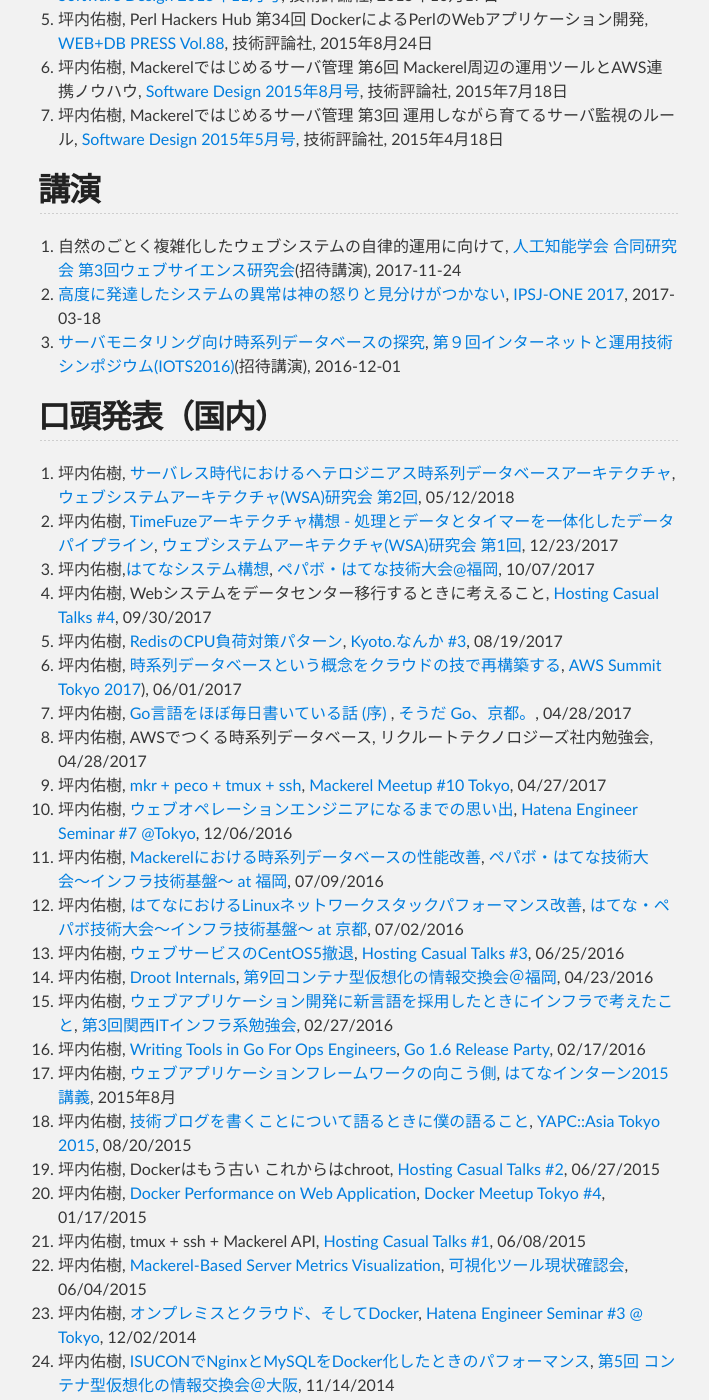
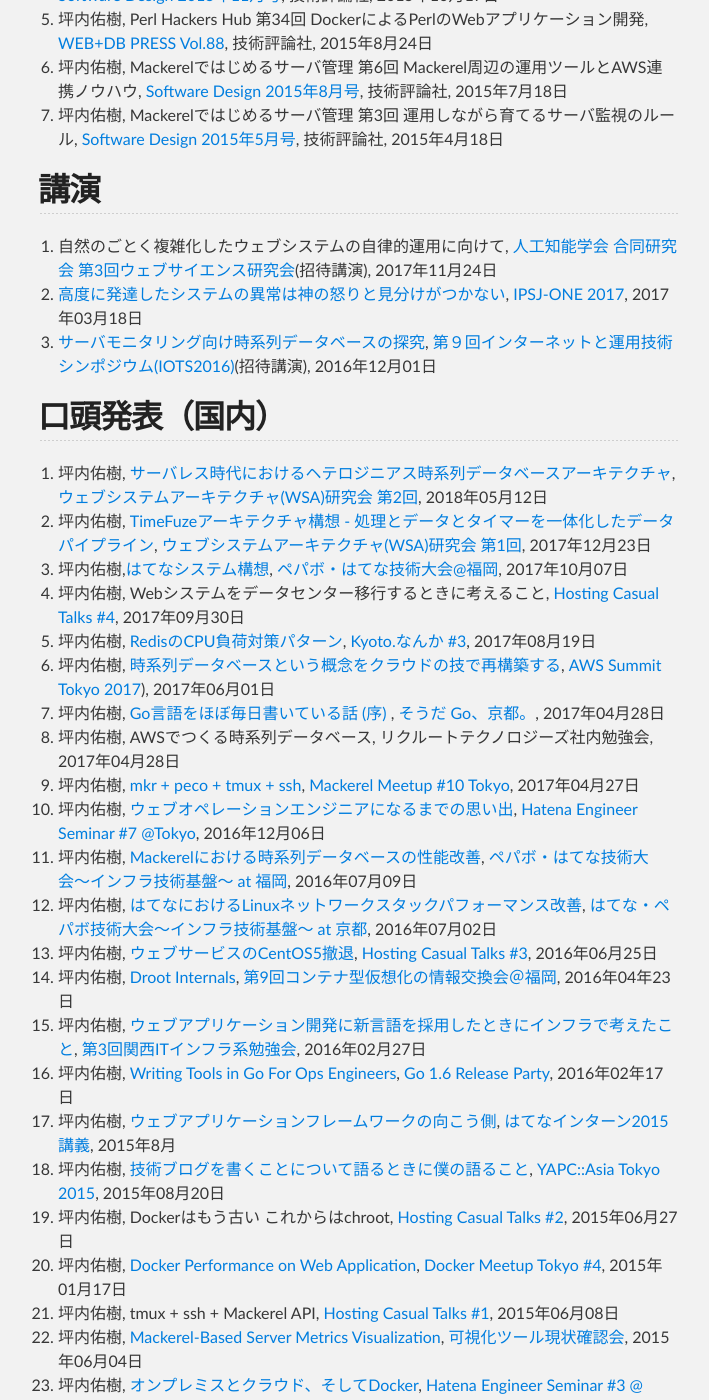
Before and after one commit to yuuki/yuuk.io, a Jekyll site: the page built from index.md, in a window 1280 px wide and 1400 px high, scrolled down 1842 px. Shown: the whole window, without its empty margins (282-991 px from the left). Built offline with Jekyll 4.4.1, drawn with Linux system fonts in a browser that asks for light colours; nearby versions of some CDN libraries; some of the changed text lies outside the part shown.

Commit message:
Sync README.md in master branch to index.md in gh-pages

```diff
--- a/index.md
+++ b/index.md
@@ -61,46 +61,46 @@
 
 ## 講演
 
-1. 自然のごとく複雑化したウェブシステムの自律的運用に向けて, [人工知能学会 合同研究会 第3回ウェブサイエンス研究会](http://www.ai-gakkai.or.jp/sigconf/)(招待講演), 2017-11-24
-1. [高度に発達したシステムの異常は神の怒りと見分けがつかない](https://speakerdeck.com/yuukit/ipsj-one-2017-y-uuki), [IPSJ-ONE 2017](http://ipsj-one.org/), 2017-03-18
-1. [サーバモニタリング向け時系列データベースの探究](https://speakerdeck.com/yuukit/the-study-of-time-series-database-for-server-monitoring), [第９回インターネットと運用技術シンポジウム(IOTS2016)](http://www.iot.ipsj.or.jp/iots/2016)(招待講演), 2016-12-01
+1. 自然のごとく複雑化したウェブシステムの自律的運用に向けて, [人工知能学会 合同研究会 第3回ウェブサイエンス研究会](http://www.ai-gakkai.or.jp/sigconf/)(招待講演), 2017年11月24日
+1. [高度に発達したシステムの異常は神の怒りと見分けがつかない](https://speakerdeck.com/yuukit/ipsj-one-2017-y-uuki), [IPSJ-ONE 2017](http://ipsj-one.org/), 2017年03月18日
+1. [サーバモニタリング向け時系列データベースの探究](https://speakerdeck.com/yuukit/the-study-of-time-series-database-for-server-monitoring), [第９回インターネットと運用技術シンポジウム(IOTS2016)](http://www.iot.ipsj.or.jp/iots/2016)(招待講演), 2016年12月01日
 
 ## 口頭発表（国内）
 
-1. 坪内佑樹, [サーバレス時代におけるヘテロジニアス時系列データベースアーキテクチャ](https://speakerdeck.com/yuukit/heterotsdb), [ウェブシステムアーキテクチャ(WSA)研究会 第2回](https://websystemarchitecture.hatenablog.jp/entry/2018/03/22/104006), 05/12/2018
-1. 坪内佑樹, [TimeFuzeアーキテクチャ構想 - 処理とデータとタイマーを一体化したデータパイプライン](https://speakerdeck.com/yuukit/the-concept-of-timefuze-architecture), [ウェブシステムアーキテクチャ(WSA)研究会 第1回](http://websystemarchitecture.hatenablog.jp/entry/2017/12/17/133301), 12/23/2017
-1. 坪内佑樹,[はてなシステム構想](https://speakerdeck.com/yuukit/the-concept-of-hatena-system), [ペパボ・はてな技術大会@福岡](https://pepabo.connpass.com/event/65932/), 10/07/2017
-1. 坪内佑樹, Webシステムをデータセンター移行するときに考えること, [Hosting Casual Talks #4](https://connpass.com/event/62208/), 09/30/2017
-1. 坪内佑樹, [RedisのCPU負荷対策パターン](https://speakerdeck.com/yuukit/redisfalsecpufu-he-dui-ce-patan), [Kyoto.なんか #3](https://kyoto-nanka.connpass.com/event/62617/), 08/19/2017
-1. 坪内佑樹, [時系列データベースという概念をクラウドの技で再構築する](https://speakerdeck.com/yuukit/the-rebuild-of-time-series-database-on-aws), [AWS Summit Tokyo 2017](http://www.awssummit.tokyo/)), 06/01/2017
-1. 坪内佑樹, [Go言語をほぼ毎日書いている話 (序) ](https://speakerdeck.com/yuukit/daily-coding-in-go), [そうだ Go、京都。](https://go-kyoto.connpass.com/event/55599/), 04/28/2017
-1. 坪内佑樹, AWSでつくる時系列データベース, リクルートテクノロジーズ社内勉強会, 04/28/2017
-1. 坪内佑樹, [mkr + peco + tmux + ssh](https://speakerdeck.com/yuukit/mkr-plus-peco-plus-tmux-plus-ssh), [Mackerel Meetup #10 Tokyo](https://mackerelio.connpass.com/event/54302/), 04/27/2017
-1. 坪内佑樹, [ウェブオペレーションエンジニアになるまでの思い出](https://speakerdeck.com/yuukit/memories-until-i-become-a-web-operations-engineer), [Hatena Engineer Seminar #7 @Tokyo](https://hatena.connpass.com/event/45217/), 12/06/2016
-1. 坪内佑樹, [Mackerelにおける時系列データベースの性能改善](https://speakerdeck.com/yuukit/performance-improvement-of-tsdb-in-mackerel), [ペパボ・はてな技術大会〜インフラ技術基盤〜 at 福岡](http://pepabo.connpass.com/event/33522/), 07/09/2016
-1. 坪内佑樹, [はてなにおけるLinuxネットワークスタックパフォーマンス改善](https://speakerdeck.com/yuukit/linux-network-performance-improvement-at-hatena), [はてな・ペパボ技術大会〜インフラ技術基盤〜 at 京都](http://hatena.connpass.com/event/33521/), 07/02/2016
-1. 坪内佑樹, [ウェブサービスのCentOS5撤退](https://speakerdeck.com/yuukit/centos5-retiring-for-web-servicies), [Hosting Casual Talks #3](http://connpass.com/event/29857/), 06/25/2016
-1. 坪内佑樹, [Droot Internals](https://speakerdeck.com/yuukit/droot-internals), [第9回コンテナ型仮想化の情報交換会＠福岡](http://ct-study.connpass.com/event/23455/), 04/23/2016
-1. 坪内佑樹, [ウェブアプリケーション開発に新言語を採用したときにインフラで考えたこと](https://blog.yuuk.io/entry/infra-for-newlang), [第3回関西ITインフラ系勉強会](http://kansai-itinfra.connpass.com/event/26165/), 02/27/2016
-1. 坪内佑樹, [Writing Tools in Go For Ops Engineers](https://speakerdeck.com/yuukit/writing-tools-in-go-for-ops-engineers), [Go 1.6 Release Party](http://gocon.connpass.com/event/26572/), 02/17/2016
+1. 坪内佑樹, [サーバレス時代におけるヘテロジニアス時系列データベースアーキテクチャ](https://speakerdeck.com/yuukit/heterotsdb), [ウェブシステムアーキテクチャ(WSA)研究会 第2回](https://websystemarchitecture.hatenablog.jp/entry/2018/03/22/104006), 2018年05月12日
+1. 坪内佑樹, [TimeFuzeアーキテクチャ構想 - 処理とデータとタイマーを一体化したデータパイプライン](https://speakerdeck.com/yuukit/the-concept-of-timefuze-architecture), [ウェブシステムアーキテクチャ(WSA)研究会 第1回](http://websystemarchitecture.hatenablog.jp/entry/2017/12/17/133301), 2017年12月23日
+1. 坪内佑樹,[はてなシステム構想](https://speakerdeck.com/yuukit/the-concept-of-hatena-system), [ペパボ・はてな技術大会@福岡](https://pepabo.connpass.com/event/65932/), 2017年10月07日
+1. 坪内佑樹, Webシステムをデータセンター移行するときに考えること, [Hosting Casual Talks #4](https://connpass.com/event/62208/), 2017年09月30日
+1. 坪内佑樹, [RedisのCPU負荷対策パターン](https://speakerdeck.com/yuukit/redisfalsecpufu-he-dui-ce-patan), [Kyoto.なんか #3](https://kyoto-nanka.connpass.com/event/62617/), 2017年08月19日
+1. 坪内佑樹, [時系列データベースという概念をクラウドの技で再構築する](https://speakerdeck.com/yuukit/the-rebuild-of-time-series-database-on-aws), [AWS Summit Tokyo 2017](http://www.awssummit.tokyo/)), 2017年06月01日
+1. 坪内佑樹, [Go言語をほぼ毎日書いている話 (序) ](https://speakerdeck.com/yuukit/daily-coding-in-go), [そうだ Go、京都。](https://go-kyoto.connpass.com/event/55599/), 2017年04月28日
+1. 坪内佑樹, AWSでつくる時系列データベース, リクルートテクノロジーズ社内勉強会, 2017年04月28日
+1. 坪内佑樹, [mkr + peco + tmux + ssh](https://speakerdeck.com/yuukit/mkr-plus-peco-plus-tmux-plus-ssh), [Mackerel Meetup #10 Tokyo](https://mackerelio.connpass.com/event/54302/), 2017年04月27日
+1. 坪内佑樹, [ウェブオペレーションエンジニアになるまでの思い出](https://speakerdeck.com/yuukit/memories-until-i-become-a-web-operations-engineer), [Hatena Engineer Seminar #7 @Tokyo](https://hatena.connpass.com/event/45217/), 2016年12月06日
+1. 坪内佑樹, [Mackerelにおける時系列データベースの性能改善](https://speakerdeck.com/yuukit/performance-improvement-of-tsdb-in-mackerel), [ペパボ・はてな技術大会〜インフラ技術基盤〜 at 福岡](http://pepabo.connpass.com/event/33522/), 2016年07月09日
+1. 坪内佑樹, [はてなにおけるLinuxネットワークスタックパフォーマンス改善](https://speakerdeck.com/yuukit/linux-network-performance-improvement-at-hatena), [はてな・ペパボ技術大会〜インフラ技術基盤〜 at 京都](http://hatena.connpass.com/event/33521/), 2016年07月02日
+1. 坪内佑樹, [ウェブサービスのCentOS5撤退](https://speakerdeck.com/yuukit/centos5-retiring-for-web-servicies), [Hosting Casual Talks #3](http://connpass.com/event/29857/), 2016年06月25日
+1. 坪内佑樹, [Droot Internals](https://speakerdeck.com/yuukit/droot-internals), [第9回コンテナ型仮想化の情報交換会＠福岡](http://ct-study.connpass.com/event/23455/), 2016年04年23日
+1. 坪内佑樹, [ウェブアプリケーション開発に新言語を採用したときにインフラで考えたこと](https://blog.yuuk.io/entry/infra-for-newlang), [第3回関西ITインフラ系勉強会](http://kansai-itinfra.connpass.com/event/26165/), 2016年02月27日
+1. 坪内佑樹, [Writing Tools in Go For Ops Engineers](https://speakerdeck.com/yuukit/writing-tools-in-go-for-ops-engineers), [Go 1.6 Release Party](http://gocon.connpass.com/event/26572/), 2016年02年17日
 1. 坪内佑樹, [ウェブアプリケーションフレームワークの向こう側](https://speakerdeck.com/yuukit/the-other-side-of-web-application-frameworks), [はてなインターン2015講義](http://hatenacorp.jp/intern2015/lecture/), 2015年8月
-1. 坪内佑樹, [技術ブログを書くことについて語るときに僕の語ること](http://yapcasia.org/2015/talk/show/7d62caf8-12f4-11e5-881c-d9f87d574c3a), [YAPC::Asia Tokyo 2015](http://yapcasia.org/2015/), 08/20/2015
-1. 坪内佑樹, Dockerはもう古い これからはchroot, [Hosting Casual Talks #2](http://www.zusaar.com/event/9057007), 06/27/2015
-1. 坪内佑樹, [Docker Performance on Web Application](https://speakerdeck.com/yuukit/docker-performance-on-web-application), [Docker Meetup Tokyo #4](http://dockerjp.connpass.com/event/10318/), 01/17/2015
-1. 坪内佑樹, tmux + ssh + Mackerel API, [Hosting Casual Talks #1](http://www.zusaar.com/event/8427003), 06/08/2015
-1. 坪内佑樹, [Mackerel-Based Server Metrics Visualization](https://speakerdeck.com/yuukit/mackerel-based-server-metrics-visualization), [可視化ツール現状確認会](http://www.zusaar.com/event/7437003), 06/04/2015
-1. 坪内佑樹, [オンプレミスとクラウド、そしてDocker](https://speakerdeck.com/yuukit/on-premises-cloud-and-docker), [Hatena Engineer Seminar #3 @ Tokyo](http://eventdots.jp/event/244689), 12/02/2014
-1. 坪内佑樹, [ISUCONでNginxとMySQLをDocker化したときのパフォーマンス](https://blog.yuuk.io/entry/dockerized-isucon), [第5回 コンテナ型仮想化の情報交換会＠大阪](http://ct-study.connpass.com/event/9068/), 11/14/2014
-1. 坪内佑樹, [ヘビーなGraphite運用](https://speakerdeck.com/yuukit/hebinagraphiteyun-yong), [Monitoring Casual Talks #6](http://www.zusaar.com/event/11447004), 06/12/2014
-1. 坪内佑樹, [なにもわからないところから始めるJVMモニタリング](https://speakerdeck.com/yuukit/nanimowakaranaitokorokarashi-merujvmmonitaringu), [JVM Operation Casual Talks](https://atnd.org/events/48999), 04/07/2014
-1. 坪内佑樹, [Docker使ってたらサーバがゴミ捨て場みたいになった話](https://speakerdeck.com/yuukit/dockershi-tutetarasahakakomishe-techang-mitaininatutetahua), [Immutable Infrastructure Conference #1](https://atnd.org/events/47786), 03/25/2014
-1. 坪内佑樹, [Sensu & Graphite Modern Monitoring Tool](https://speakerdeck.com/yuukit/sensu-plus-graphite), [Monitoring Casual Talk in Kyoto](http://www.zusaar.com/event/1377006), 11/30/2014
+1. 坪内佑樹, [技術ブログを書くことについて語るときに僕の語ること](http://yapcasia.org/2015/talk/show/7d62caf8-12f4-11e5-881c-d9f87d574c3a), [YAPC::Asia Tokyo 2015](http://yapcasia.org/2015/), 2015年08月20日
+1. 坪内佑樹, Dockerはもう古い これからはchroot, [Hosting Casual Talks #2](http://www.zusaar.com/event/9057007), 2015年06月27日
+1. 坪内佑樹, [Docker Performance on Web Application](https://speakerdeck.com/yuukit/docker-performance-on-web-application), [Docker Meetup Tokyo #4](http://dockerjp.connpass.com/event/10318/), 2015年01月17日
+1. 坪内佑樹, tmux + ssh + Mackerel API, [Hosting Casual Talks #1](http://www.zusaar.com/event/8427003), 2015年06月08日
+1. 坪内佑樹, [Mackerel-Based Server Metrics Visualization](https://speakerdeck.com/yuukit/mackerel-based-server-metrics-visualization), [可視化ツール現状確認会](http://www.zusaar.com/event/7437003), 2015年06月04日
+1. 坪内佑樹, [オンプレミスとクラウド、そしてDocker](https://speakerdeck.com/yuukit/on-premises-cloud-and-docker), [Hatena Engineer Seminar #3 @ Tokyo](http://eventdots.jp/event/244689), 2014年12月02日
+1. 坪内佑樹, [ISUCONでNginxとMySQLをDocker化したときのパフォーマンス](https://blog.yuuk.io/entry/dockerized-isucon), [第5回 コンテナ型仮想化の情報交換会＠大阪](http://ct-study.connpass.com/event/9068/), 2014年11月14日
+1. 坪内佑樹, [ヘビーなGraphite運用](https://speakerdeck.com/yuukit/hebinagraphiteyun-yong), [Monitoring Casual Talks #6](http://www.zusaar.com/event/11447004), 2014年06月12日
+1. 坪内佑樹, [なにもわからないところから始めるJVMモニタリング](https://speakerdeck.com/yuukit/nanimowakaranaitokorokarashi-merujvmmonitaringu), [JVM Operation Casual Talks](https://atnd.org/events/48999), 2014年04月07日
+1. 坪内佑樹, [Docker使ってたらサーバがゴミ捨て場みたいになった話](https://speakerdeck.com/yuukit/dockershi-tutetarasahakakomishe-techang-mitaininatutetahua), [Immutable Infrastructure Conference #1](https://atnd.org/events/47786), 2014年03月25日
+1. 坪内佑樹, [Sensu & Graphite Modern Monitoring Tool](https://speakerdeck.com/yuukit/sensu-plus-graphite), [Monitoring Casual Talk in Kyoto](http://www.zusaar.com/event/1377006), 2014年11月30日
 1. 坪内佑樹, [はてなのサーバ管理ツールの話](http://yapcasia.org/2013/talk/show/62304644-e25d-11e2-8767-0fa16aeab6a4), [YAPC::Asia 2013](http://yapcasia.org/2013), 2013年9月20日
 
 ## パネルディスカッション
 
-1. [人はなぜミドルウェアを作ってしまうのか?](http://2017.cross-party.com/program/x4), [CROSS 2017](http://2017.cross-party.com), 09/07/2017
-1. [最前線で戦う若手インフラエンジニアたちが語る「技術トレンド」と「数年後の未来」](https://2015.techfesta.jp/p/program.html#tech_trend_and_future), [July Tech Festa 2015](https://2015.techfesta.jp), 07/26/2015
+1. [人はなぜミドルウェアを作ってしまうのか?](http://2017.cross-party.com/program/x4), [CROSS 2017](http://2017.cross-party.com), 2017年09月07日
+1. [最前線で戦う若手インフラエンジニアたちが語る「技術トレンド」と「数年後の未来」](https://2015.techfesta.jp/p/program.html#tech_trend_and_future), [July Tech Festa 2015](https://2015.techfesta.jp), 2015年07年26日
 
 ## 競技
 
@@ -110,15 +110,15 @@
 
 ## インタビュー
 
-1. はてなニュース [レンサバの常識を覆す「なめらかなシステム」に挑む──運用技術を学術研究して実際のサービスへ適用](http://hatenanews.com/articles/201701/24117), 01/2017
-1. はてなWebオペレーションエンジニア座談会 [10年続くサービスを、インフラ技術で支える](http://hatenacorp.jp/recruit/operation_engineer), 12/2016
-1. はてなニュース [Yahoo! JAPANの新しいメッセージングシステムと、それをOSSで開発するエンジニアの素顔](http://hatenanews.com/articles/201612/24092), 12/2016
-1. はてなニュース [秒間100万リクエストを支えるオープンソースのコードを書くヤフーのインフラチームに、はてなエンジニアが迫る](http://hatenanews.com/articles/201604/23819), 04/2016
+1. はてなニュース [レンサバの常識を覆す「なめらかなシステム」に挑む──運用技術を学術研究して実際のサービスへ適用](http://hatenanews.com/articles/201701/24117), 2017年01月
+1. はてなWebオペレーションエンジニア座談会 [10年続くサービスを、インフラ技術で支える](http://hatenacorp.jp/recruit/operation_engineer), 2016年12月
+1. はてなニュース [Yahoo! JAPANの新しいメッセージングシステムと、それをOSSで開発するエンジニアの素顔](http://hatenanews.com/articles/201612/24092), 2016年12月
+1. はてなニュース [秒間100万リクエストを支えるオープンソースのコードを書くヤフーのインフラチームに、はてなエンジニアが迫る](http://hatenanews.com/articles/201604/23819), 2016年04月
 
 ## 寄稿
 
-1. 坪内佑樹, [はてなWebオペレーションチームのテックリード](http://developer.hatenastaff.com/entry/2017/10/12/184721), 10/12/2017
-1. [はてなのサーバ・ネットワーク基盤技術を探究するインターンの紹介](http://developer.hatenastaff.com/entry/2017/06/23/141135), 06/23/2017
-1. 坪内佑樹, [2016年はてなWebオペレーションエンジニアのアウトプット](http://developer.hatenastaff.com/entry/2016/12/28/151403), 12/28/2016
-1. 坪内佑樹, [2016年ウェブオペレーションエンジニアの新卒研修](http://developer.hatenastaff.com/entry/2016-newbie-training-of-web-operation), 07/25/2016
-1. 坪内佑樹, [インフラエンジニアがGo言語でオペレーションツールを書くことについて](http://developer.hatenastaff.com/entry/golang-for-ops), 03/24/2016
+1. 坪内佑樹, [はてなWebオペレーションチームのテックリード](http://developer.hatenastaff.com/entry/2017/10/12/184721), 2017年10月12日
+1. [はてなのサーバ・ネットワーク基盤技術を探究するインターンの紹介](http://developer.hatenastaff.com/entry/2017/06/23/141135), 2017年06月23日
+1. 坪内佑樹, [2016年はてなWebオペレーションエンジニアのアウトプット](http://developer.hatenastaff.com/entry/2016/12/28/151403), 2016年12月28日
+1. 坪内佑樹, [2016年ウェブオペレーションエンジニアの新卒研修](http://developer.hatenastaff.com/entry/2016-newbie-training-of-web-operation), 2016年07月25日
+1. 坪内佑樹, [インフラエンジニアがGo言語でオペレーションツールを書くことについて](http://developer.hatenastaff.com/entry/golang-for-ops), 2016年03月24日
```
